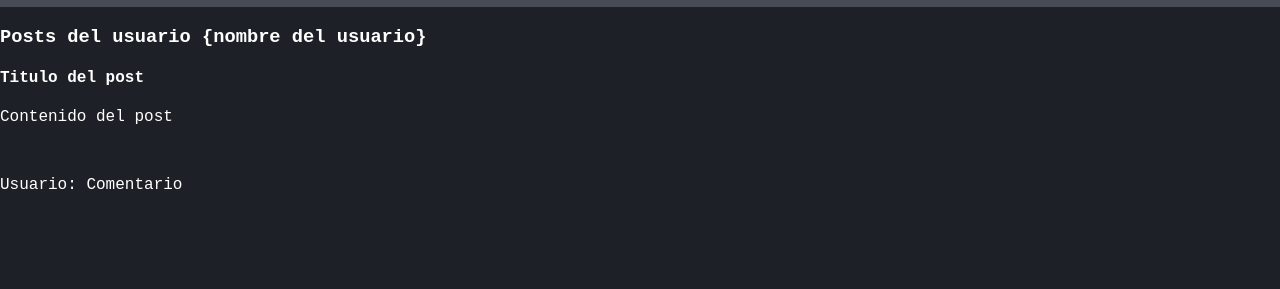
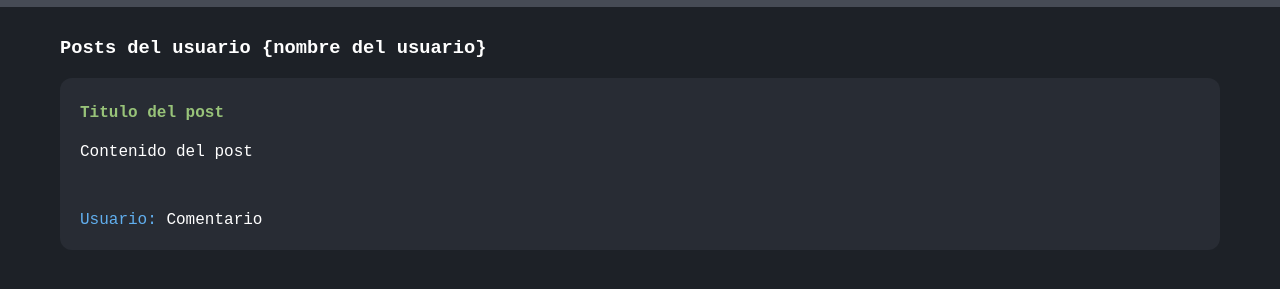
Before and after one commit to carofigliozz/curso-git, a plain HTML site: page index.html in a window 1280 px wide. Shown: the part 63-352 px from the top of the page. Drawn offline with Linux system fonts and the light colour scheme; a web font is replaced by a local one.

Commit message:
Add post styles

```diff
--- a/style.css
+++ b/style.css
@@ -21,3 +21,23 @@ h1 {
     width: 50px;
     height: 50px;
 }
+
+.container {
+    margin-top: 30px;
+    padding: 0 60px 0 60px;
+}
+
+.post {
+    background-color: #282c34;
+    margin-bottom: 15px;
+    padding: 5px 20px 5px 20px;
+    border-radius: 12px;
+}
+
+.post h4 {
+    color: #98c379
+}
+
+.post span {
+    color: #61afef
+}
```
